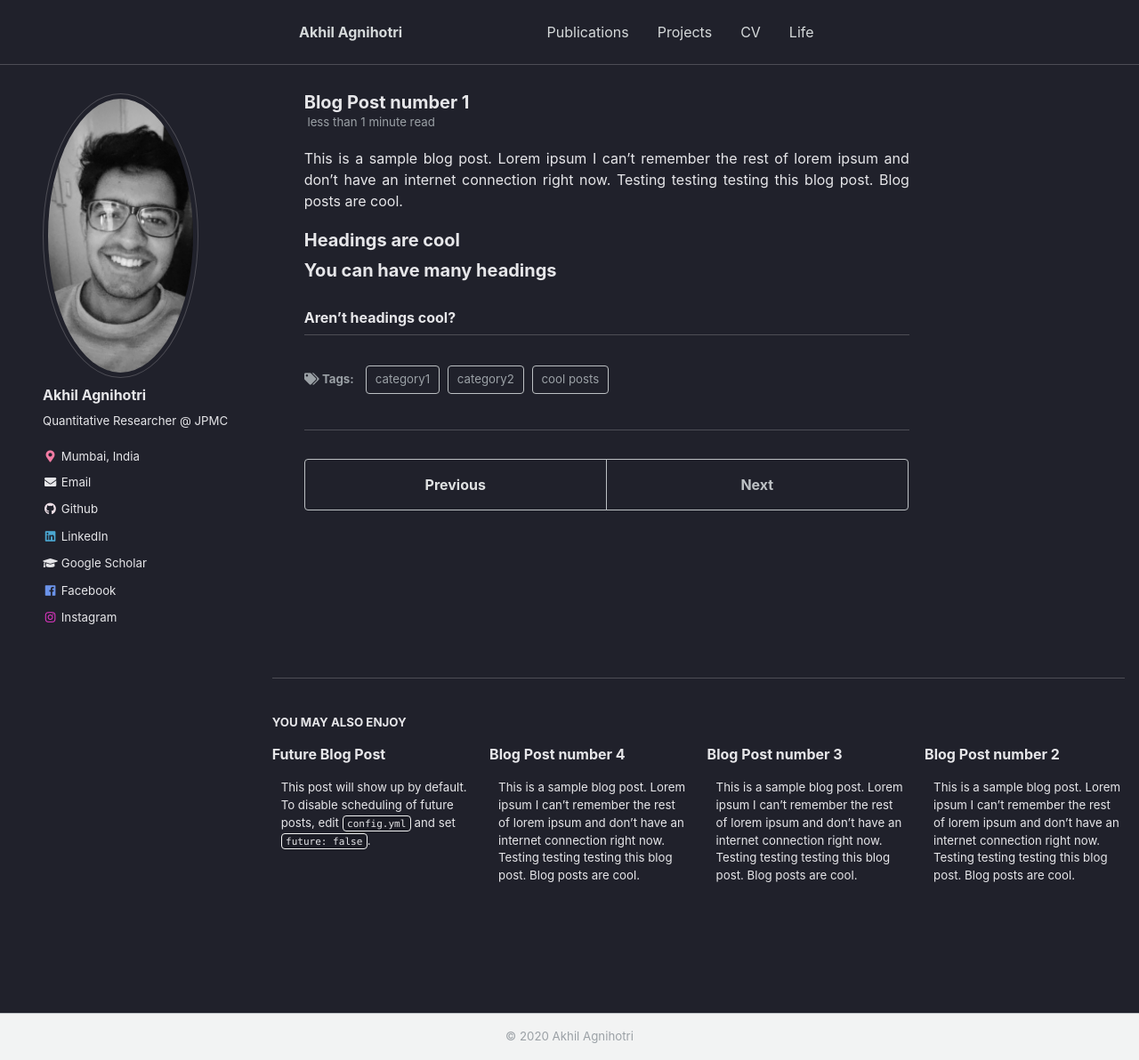
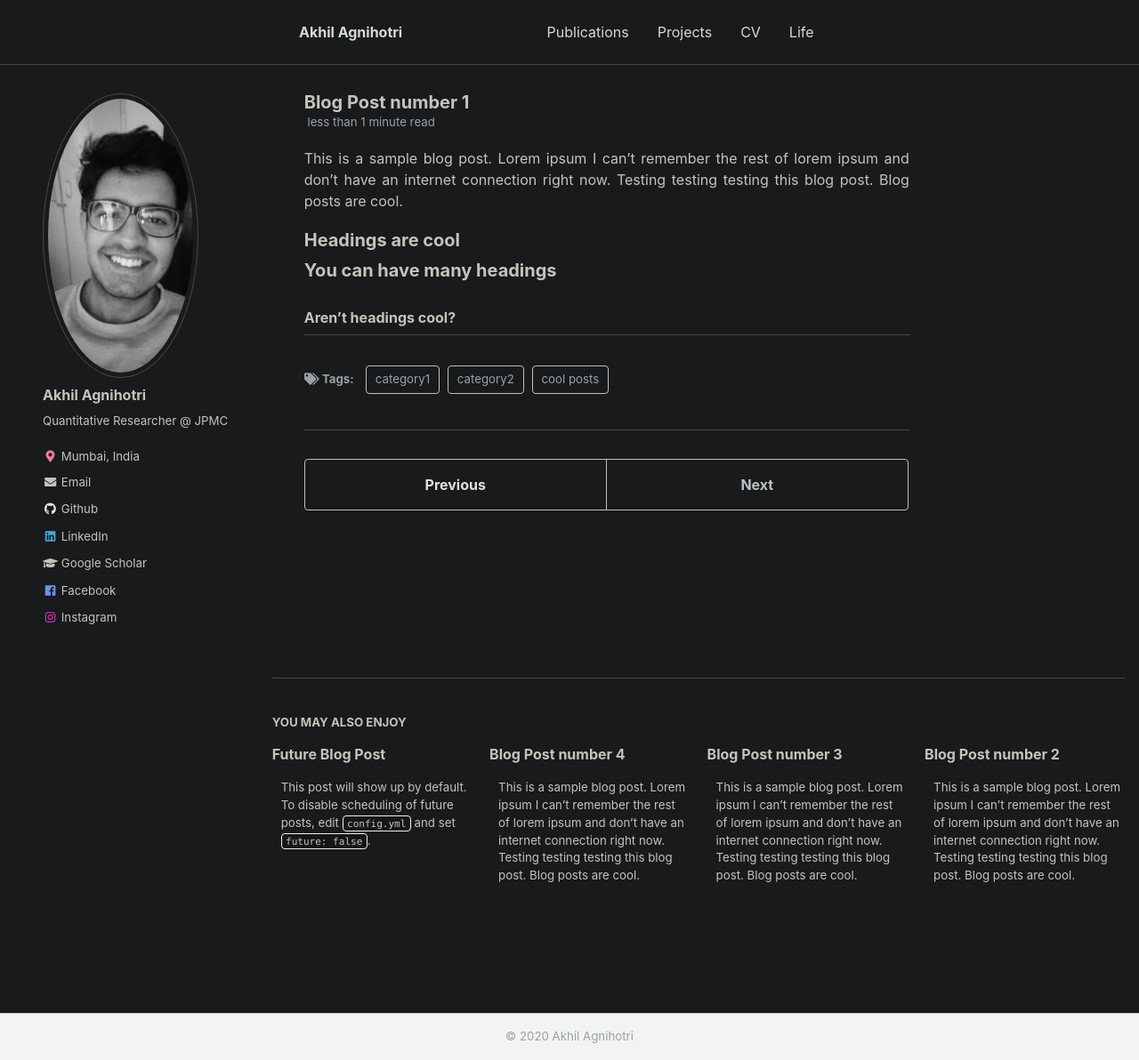
Before and after one commit to pmk2700/pranav-kulkarni.github.io, a Jekyll site: the page built from _posts/2012-08-14-blog-post-1.md, in a window 1280 px wide and 1192 px high. Shown: the whole window at 89% size. Built offline with Jekyll 4.4.1, drawn with Linux system fonts in a browser that asks for light colours.

```diff
--- a/_sass/_variables.scss
+++ b/_sass/_variables.scss
@@ -54,11 +54,11 @@
 $light-gray                 : mix(#fff, $gray, 50%);
 $lighter-gray               : mix(#fff, $gray, 90%);
 
-$body-color                 : #090c11;
-$background-color           : #20212b;
+$body-color                 : #181a1b;
+$background-color           : #181a1b;
 $code-background-color      : mix(#000, $background-color, 15%);
 $code-background-color-dark : mix(#000, $background-color, 20%);
-$text-color                 : #e6e6e9;
+$text-color                 : #c7c3bb;
 $border-color               : mix(#fff, $background-color, 20%);
 
 $primary-color              : #d5d9da;
@@ -92,7 +92,7 @@
 
 
 /* links */
-$link-color                 : #47bef5 !default;
+$link-color                 : #71bdf5 !default;
 $link-color-hover           : mix(#000, $link-color, 25%) !default;
 $link-color-visited         : mix(#fff, $link-color, 15%) !default;
 $masthead-link-color        : $primary-color !default;
```
